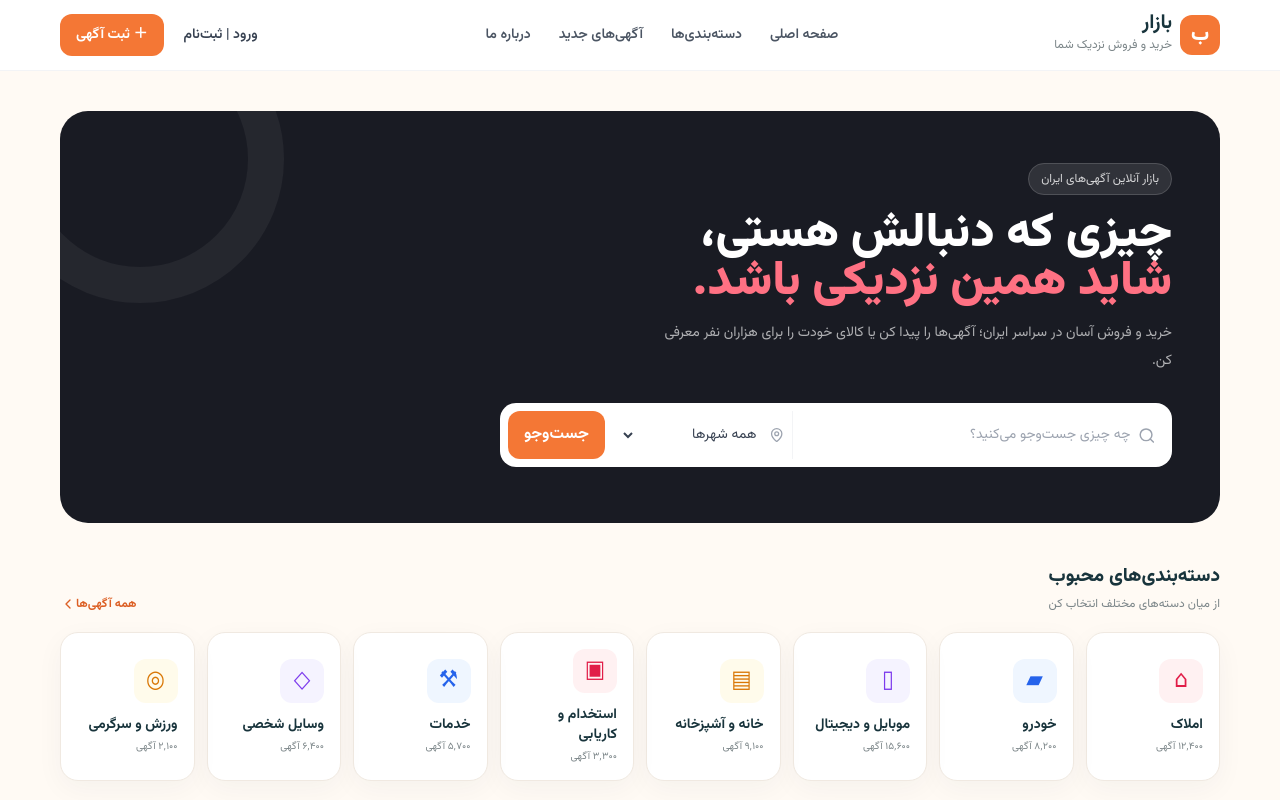
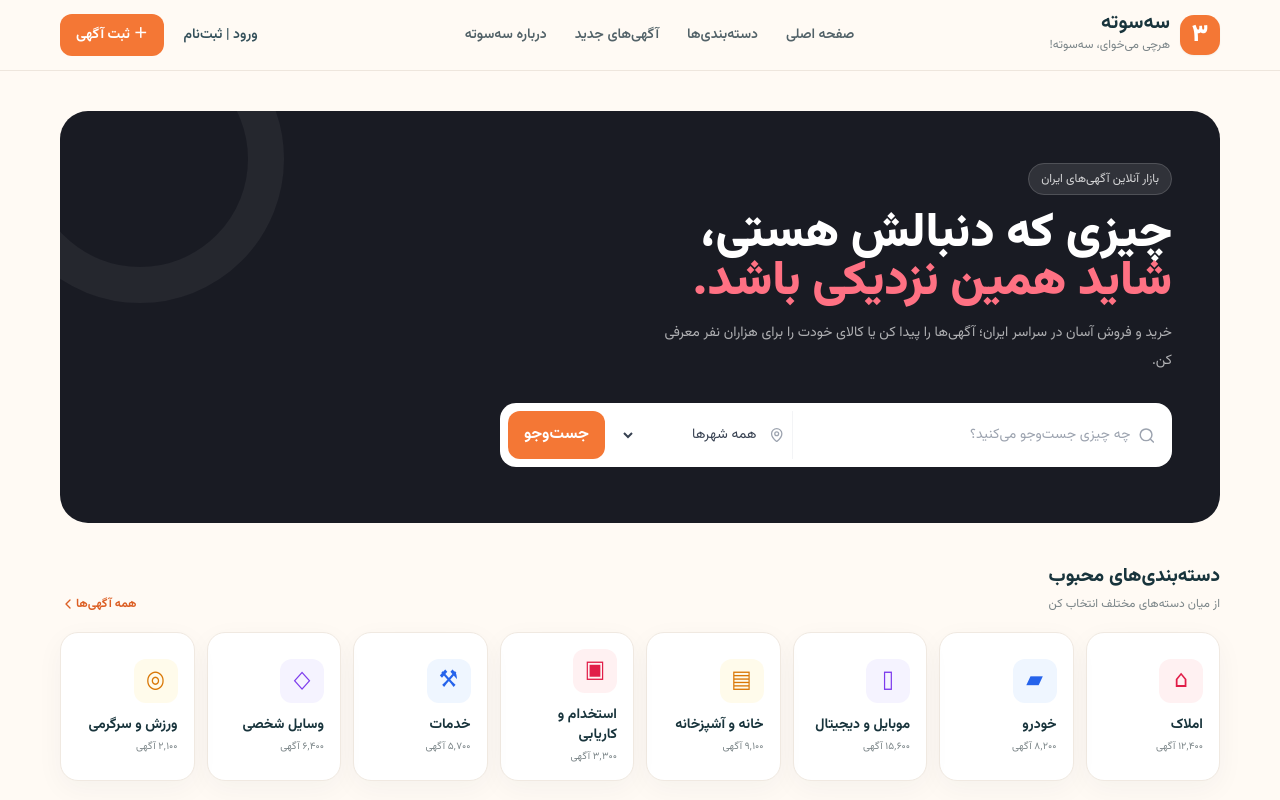
Before and after one commit to 9wfw2kb6t6-ops/iran-classifieds, a Next.js app: page / in a window 1280 px wide. Shown: the top 800 px of the page. Built offline with nearby package versions, Linux system fonts and the light colour scheme.

Commit message:
Update header with Se Soto brand identity

```diff
--- a/components/Header.tsx
+++ b/components/Header.tsx
@@ -1,8 +1,8 @@
 import Link from "next/link";
 export default function Header() {
-  return <header className="sticky top-0 z-30 border-b border-gray-100 bg-white/95 backdrop-blur"><div className="container flex h-[70px] items-center justify-between gap-3">
-    <Link href="/" className="flex items-center gap-2"><span className="grid h-10 w-10 place-items-center rounded-xl bg-brand text-xl font-black text-white">ب</span><span><b className="block text-xl leading-5">بازار</b><small className="text-xs text-muted">خرید و فروش نزدیک شما</small></span></Link>
-    <nav className="hidden items-center gap-7 text-sm font-semibold text-gray-600 md:flex"><Link href="/">صفحه اصلی</Link><a href="/#categories">دسته‌بندی‌ها</a><a href="/#latest">آگهی‌های جدید</a><a href="/#about">درباره ما</a></nav>
-    <div className="flex items-center gap-2"><Link href="/account" className="hidden rounded-xl px-3 py-2 text-sm font-semibold text-gray-700 sm:block">ورود | ثبت‌نام</Link><Link href="/post-ad" className="btn btn-primary text-sm">＋ ثبت آگهی</Link></div>
+  return <header className="sticky top-0 z-30 border-b border-[#eee6dd] bg-[#fffaf4]/95 backdrop-blur"><div className="container flex h-[70px] items-center justify-between gap-3">
+    <Link href="/" className="flex items-center gap-2.5"><span className="grid h-10 w-10 place-items-center rounded-[14px] bg-[#f47735] text-2xl font-black text-white shadow-sm">۳</span><span><b className="block text-xl leading-5 text-[#18343c]">سه‌سوته</b><small className="text-xs text-muted">هرچی می‌خوای، سه‌سوته!</small></span></Link>
+    <nav className="hidden items-center gap-7 text-sm font-semibold text-[#526268] md:flex"><Link href="/">صفحه اصلی</Link><a href="/#categories">دسته‌بندی‌ها</a><a href="/#latest">آگهی‌های جدید</a><a href="/#about">درباره سه‌سوته</a></nav>
+    <div className="flex items-center gap-2"><Link href="/account" className="hidden rounded-xl px-3 py-2 text-sm font-semibold text-[#34505a] sm:block">ورود | ثبت‌نام</Link><Link href="/post-ad" className="btn btn-primary text-sm">＋ ثبت آگهی</Link></div>
   </div></header>;
 }
```
